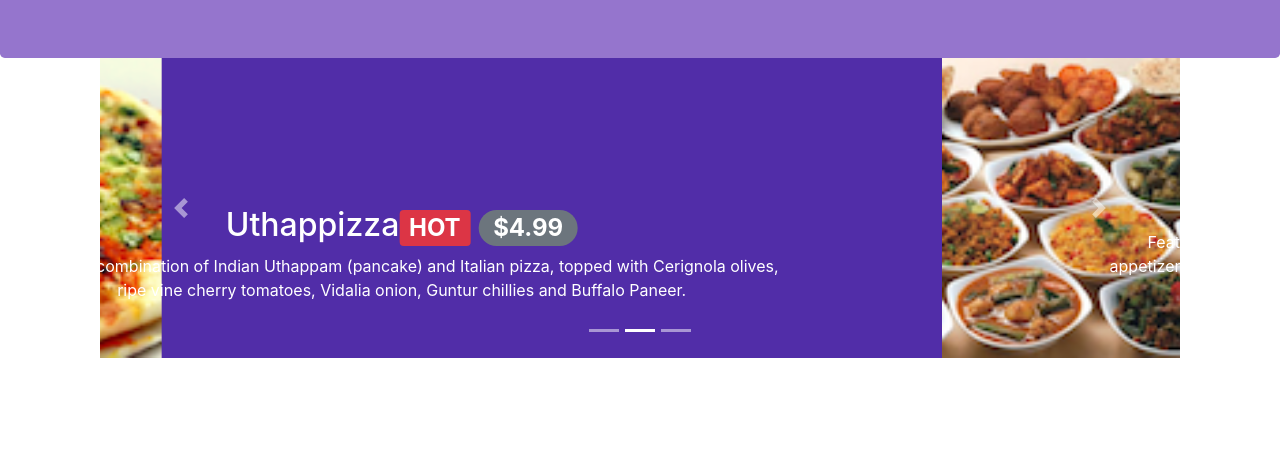
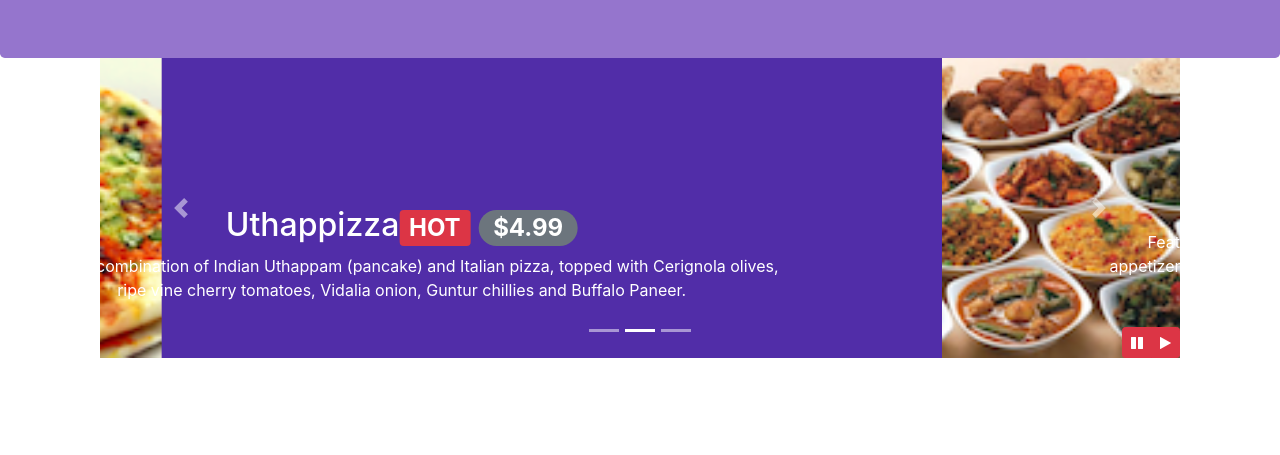
Before and after one commit to tpssoni/conFusion, a website: page index.html in a window 1280 px wide. Shown: the part 276-731 px from the top of the page. Drawn offline with nearby package versions, Linux system fonts and the light colour scheme.

Commit message:
Bootstrap JQuery

```diff
--- a/css/styles.css
+++ b/css/styles.css
@@ -59,3 +59,9 @@ body{
 	left: 0;
 	min-height: 300px;
 }
+
+#carouselButton{
+	right: 0px;
+	position: absolute;
+	bottom: 0px;
+}
--- a/index.html
+++ b/index.html
@@ -99,7 +99,7 @@
     </header>
 
     <div id="reserveModal" class="modal fade" role="dialog">
-        <div class="modal-dialog modal-lg" role="content">
+        <div class="modal-dialog modal-lg " role="content">
             <div class="modal-content">
                 <div class="modal-header">
                     <h4 class="modal-title">Reserve a Table</h4>
@@ -226,6 +226,14 @@
                     <a class="carousel-control-next" href="#mycarousel" role="button" data-slide="next">
                         <span class="carousel-control-next-icon"></span>
                     </a>
+                    <div class="btn-group" id="carouselButton">
+                        <button class="btn btn-danger btn-sm" id="caoursel-pause">
+                            <span class="fa fa-pause"></span>
+                        </button>
+                        <button class="btn btn-danger btn-sm" id="caoursel-play">
+                            <span class="fa fa-play"></span>
+                        </button>
+                    </div>
                 </div>
             </div>
         </div>
@@ -339,7 +347,13 @@
     <script src="node_modules/bootstrap/dist/js/bootstrap.min.js"></script>
     <script>
         $(document).ready(function(){
-            $('[data-toggle="tooltip"]').tooltip();
+            $('#mycarousel').carousel({ interval: 2000 });
+            $('#carousel-pause').click(function(){
+                $('#mycarousel').carousel('pause');
+            });
+            $('#carousel-play').click(function(){
+                $('#mycarousel').carousel('cycle');
+            });
         });
     </script>
 
```
